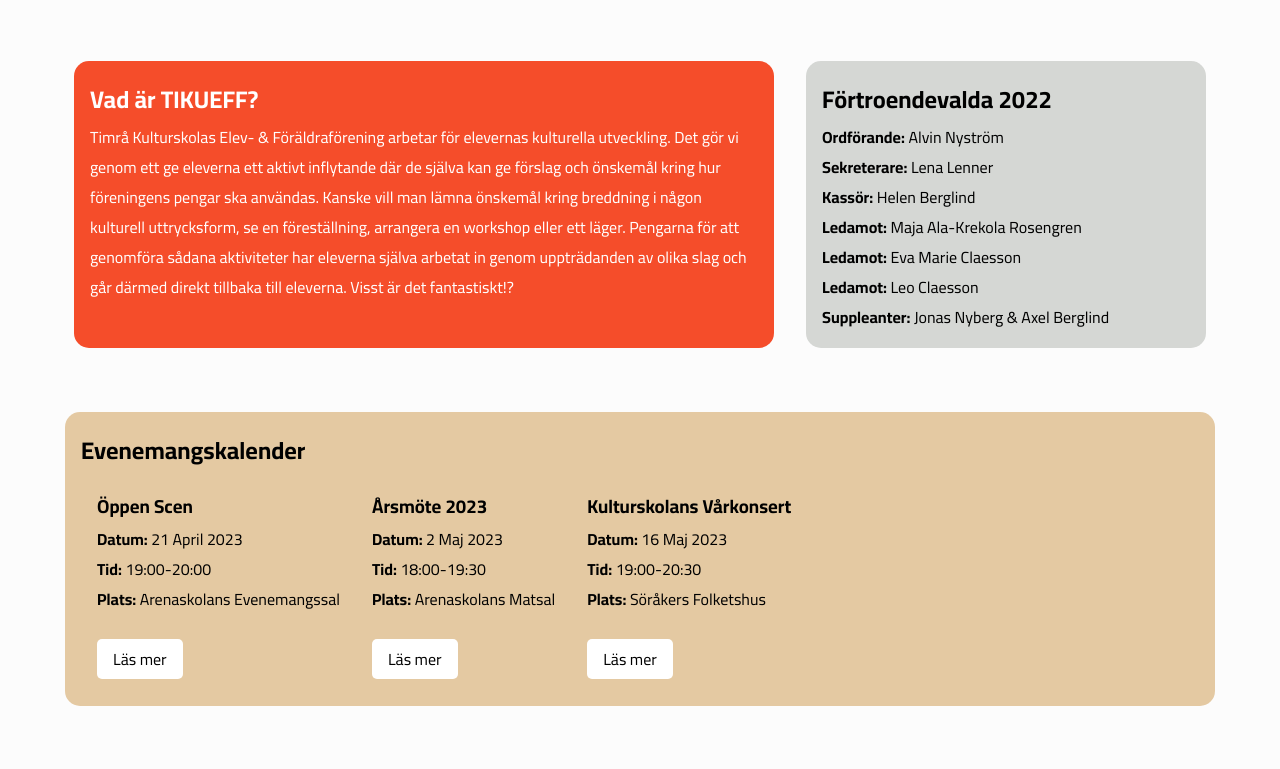
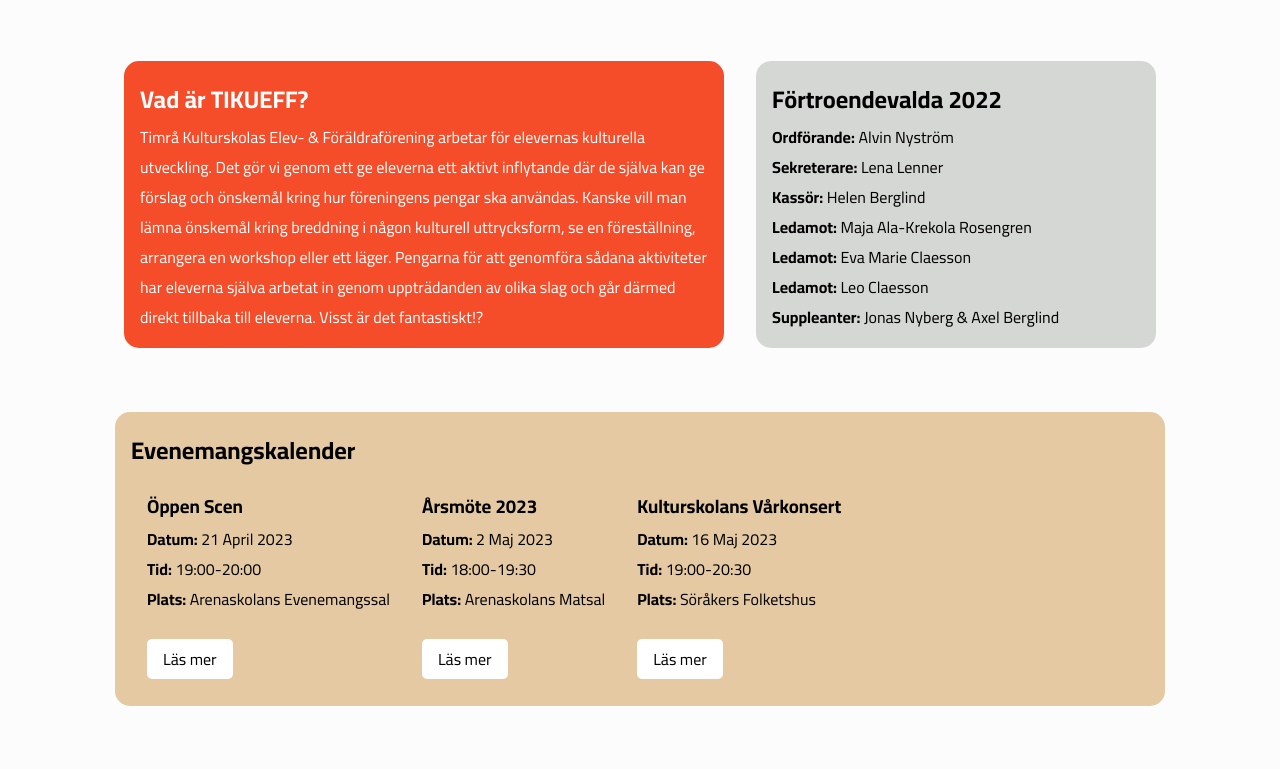
Before and after one commit to lenspeeks/tikueff, a plain HTML site: page index.html in a window 1280 px wide. Shown: the part 195-964 px from the top of the page. Drawn offline with Linux system fonts and the light colour scheme.

Commit message:
Update hem.css

```diff
--- a/assets/css/hem.css
+++ b/assets/css/hem.css
@@ -13,7 +13,7 @@
     color: white;
     padding: 1rem;
     border-radius: 15px;
-    width: 700px;
+    width: 600px;
 }
 .container-wrapper .container .styrelse {
     background-color: #D5D7D4;
@@ -32,7 +32,7 @@
     border-radius: 15px;
     padding: 1rem;
     /*width: clamp(300px, 80%, 1300px);*/
-    width: 1150px;
+    width: 1050px;
     gap: 2rem;
 }
 .event-wrapper .calendar .events {
```
